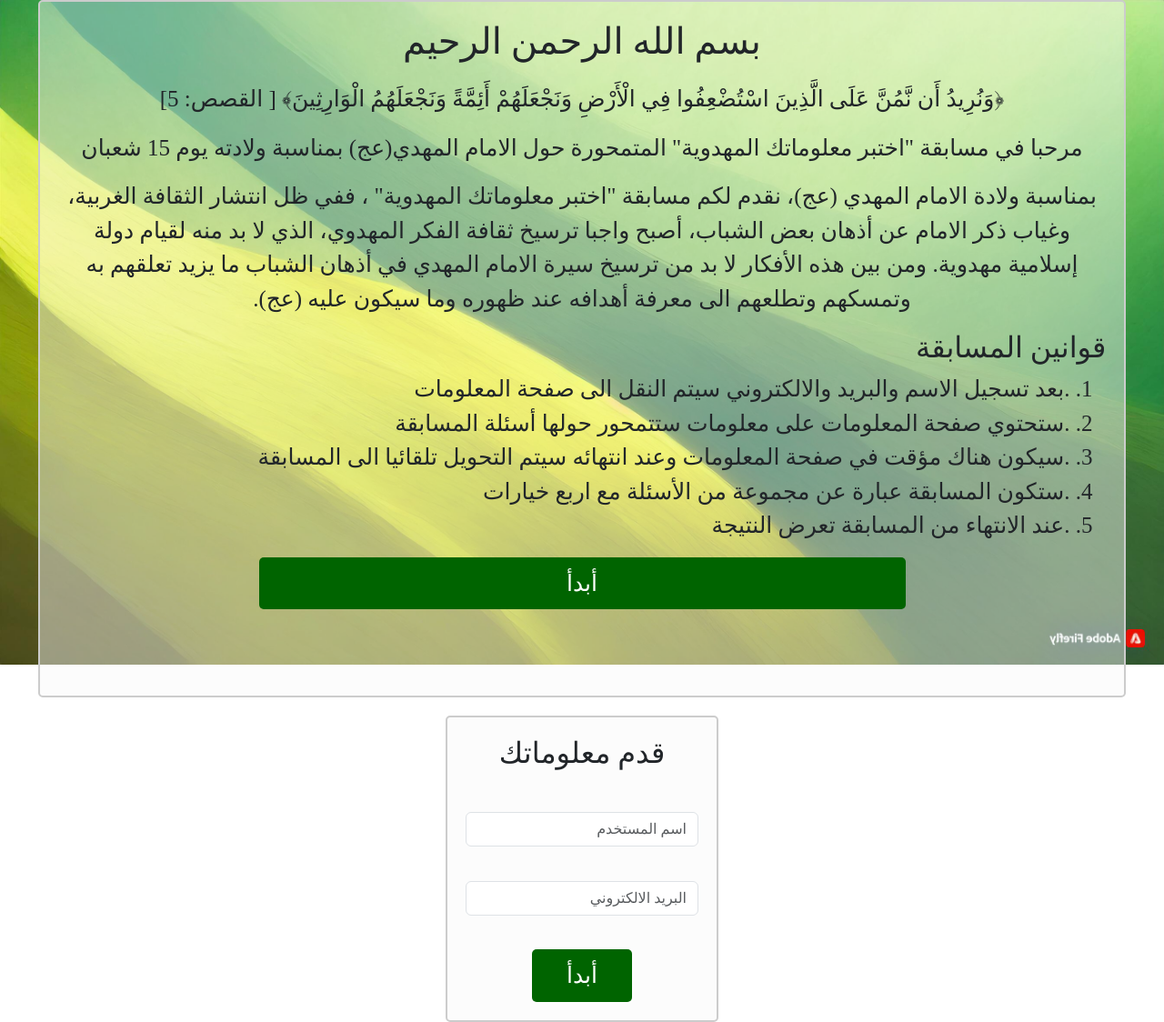
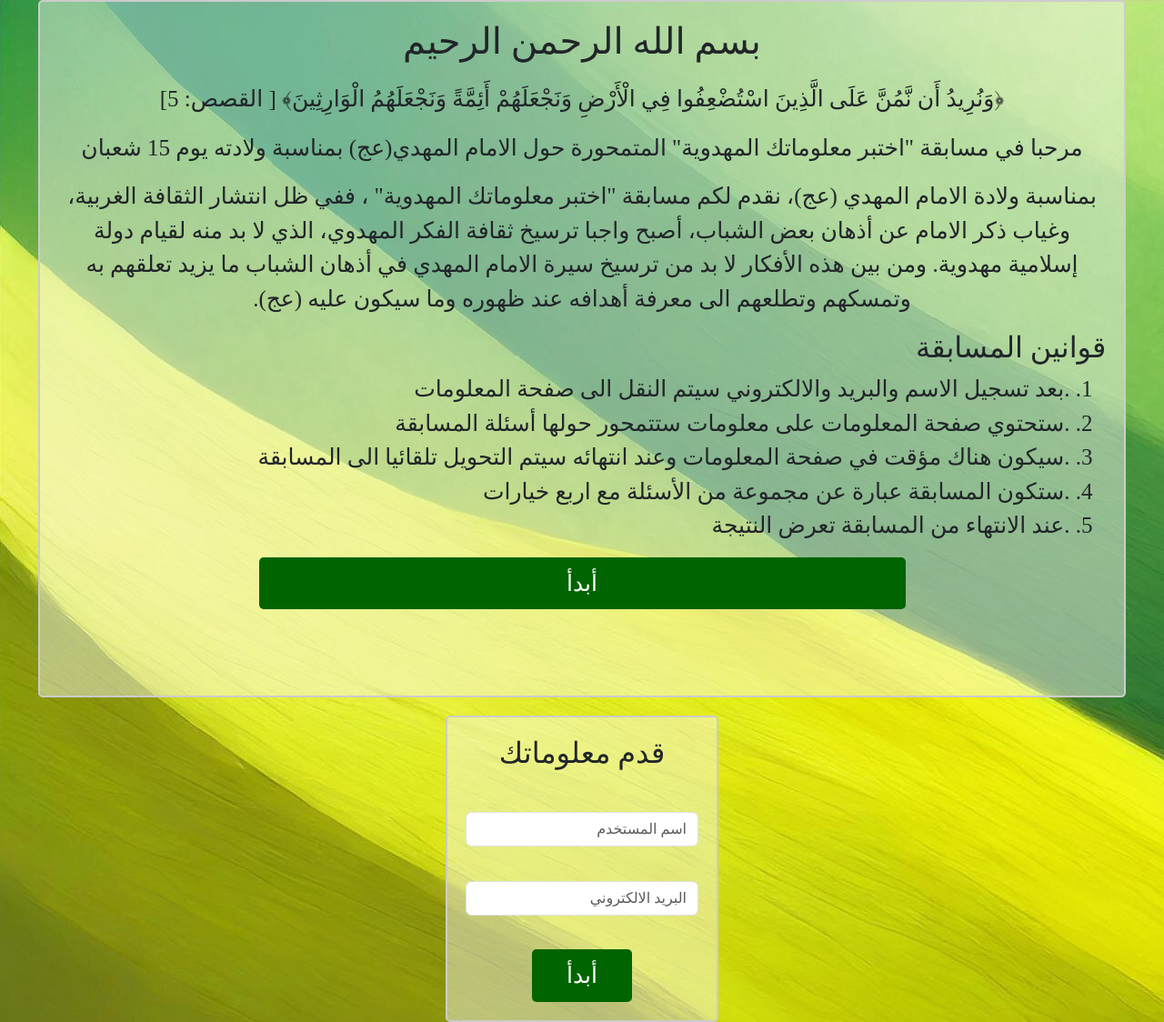
Before and after one commit to MohamadJouni6/imam-mahdi-challenge, a Flask app: page / in a window 1280 px wide. Shown: the whole page at 91% size. Run offline with Flask 2, Linux system fonts and the light colour scheme; some web fonts are replaced.

```diff
--- a/static/css/style.css
+++ b/static/css/style.css
@@ -3,7 +3,7 @@
 body {
     font-family: 'Amiri', serif;
     background-image: url(/static/img/backg2.jpg);
-    background-size: contain;
+    background-size: auto;
     background-repeat: no-repeat;
 }
 .text {
```
